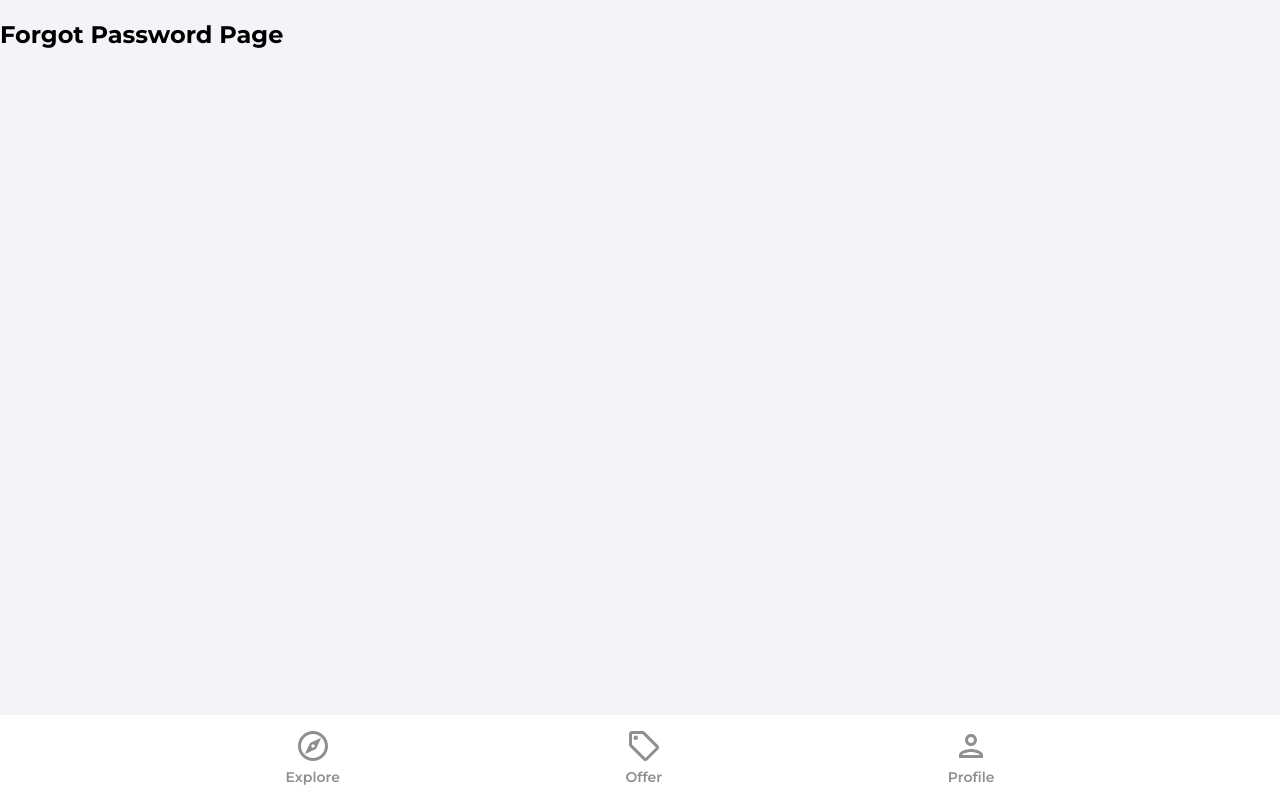
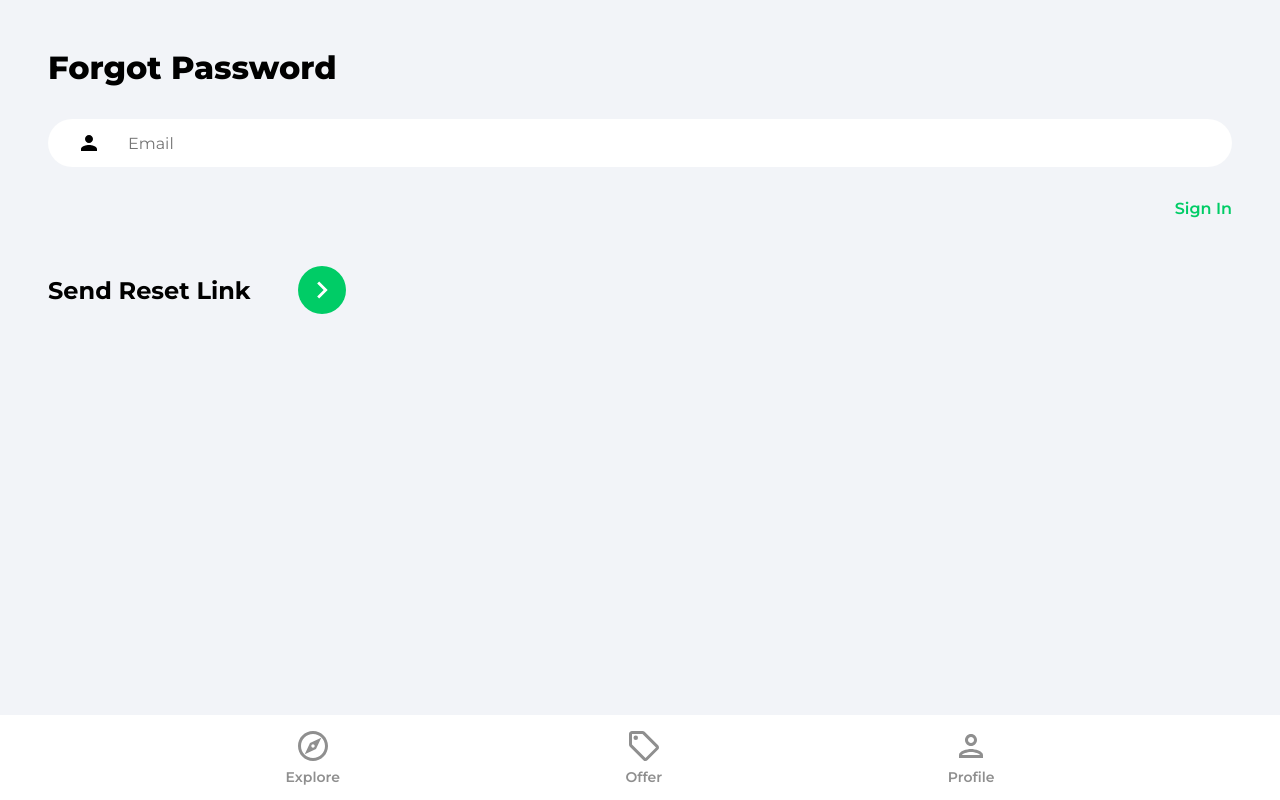
Before and after one commit to mspassov/Property-Hub, a React (Create React App) app: page /reset-password in a window 1280 px wide. Built offline with nearby package versions, Linux system fonts and the light colour scheme.

Commit message:
Added protected routes, and forgot password functionality

```diff
--- a/src/App.jsx
+++ b/src/App.jsx
@@ -9,6 +9,7 @@ import Profile from "./components/pages/Profile";
 import SignIn from "./components/pages/SignIn";
 import SignUp from "./components/pages/SignUp";
 import Navbar from "./components/Navbar";
+import PrivateRoute from "./components/PrivateRoute";
 
 const App = () => {
   return (
@@ -17,7 +18,9 @@ const App = () => {
         <Routes>
           <Route path="/" element={<Explore />} />
           <Route path="/offers" element={<Offers />} />
-          <Route path="/profile" element={<Profile />} />
+          <Route path="/profile" element={<PrivateRoute />}>
+            <Route path="/profile" element={<Profile />} />
+          </Route>
           <Route path="/login" element={<SignIn />} />
           <Route path="/signup" element={<SignUp />} />
           <Route path="/reset-password" element={<ForgotPassword />} />
--- /dev/null
+++ b/src/components/PrivateRoute.jsx
@@ -0,0 +1,16 @@
+import React from "react";
+import { Navigate, Outlet } from "react-router-dom";
+import { useAuthStatus } from "../hooks/useAuthStatus";
+import Spinner from "./Spinner";
+
+const PrivateRoute = () => {
+  const { loggedIn, loading } = useAuthStatus();
+
+  if (loading) {
+    return <Spinner />;
+  }
+
+  return loggedIn ? <Outlet /> : <Navigate to="/login" />;
+};
+
+export default PrivateRoute;
--- /dev/null
+++ b/src/components/Spinner.jsx
@@ -0,0 +1,11 @@
+import React from "react";
+
+const Spinner = () => {
+  return (
+    <div className="loadingSpinnerContainer">
+      <div className="loadingSpinner"></div>
+    </div>
+  );
+};
+
+export default Spinner;
--- a/src/components/pages/ForgotPassword.jsx
+++ b/src/components/pages/ForgotPassword.jsx
@@ -1,9 +1,53 @@
 import React from "react";
+import { useState } from "react";
+import { Link } from "react-router-dom";
+import { getAuth, sendPasswordResetEmail } from "firebase/auth";
+import { toast } from "react-toastify";
+import { ReactComponent as ArrowrightIcon } from "../../assets/svg/keyboardArrowRightIcon.svg";
 
 const ForgotPassword = () => {
+  const [emailInput, setEmailInput] = useState("");
+
+  const handleSubmit = async (e) => {
+    e.preventDefault();
+
+    try {
+      const auth = getAuth();
+      await sendPasswordResetEmail(auth, emailInput);
+      toast.success("Email Sent. Please check your mailbox!");
+    } catch (error) {
+      toast.error("Could not complete request. Please try again!");
+    }
+  };
+
   return (
-    <div>
-      <h2>Forgot Password Page</h2>
+    <div className="pageContainer">
+      <header>
+        <p className="pageHeader">Forgot Password</p>
+      </header>
+
+      <main>
+        <form onSubmit={handleSubmit}>
+          <input
+            type="email"
+            className="emailInput"
+            value={emailInput}
+            onChange={(e) => setEmailInput(e.target.value)}
+            placeholder="Email"
+            id="email"
+          />
+          <Link className="forgotPasswordLink" to="/login">
+            Sign In
+          </Link>
+
+          <div className="signInBar">
+            <div className="signInText">Send Reset Link</div>
+            <button className="signInButton">
+              <ArrowrightIcon fill="#ffffff" width="34px" height="34px" />
+            </button>
+          </div>
+        </form>
+      </main>
     </div>
   );
 };
--- /dev/null
+++ b/src/hooks/useAuthStatus.js
@@ -0,0 +1,21 @@
+import React from 'react'
+import {useEffect, useState} from 'react';
+import {getAuth, onAuthStateChanged} from 'firebase/auth';
+
+export const useAuthStatus = () => {
+    const [loggedIn, setLoggedIn] = useState(false);
+    const [loading, setLoading] = useState(true);
+
+    useEffect(() =>{
+        const auth = getAuth();
+        onAuthStateChanged(auth, (user) =>{
+            if(user){
+                setLoggedIn(true);
+            }
+            setLoading(false);
+        })
+    })
+
+
+  return {loggedIn, loading};
+}
```
